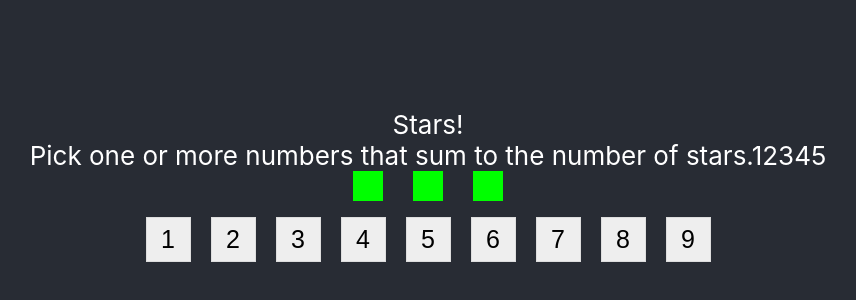
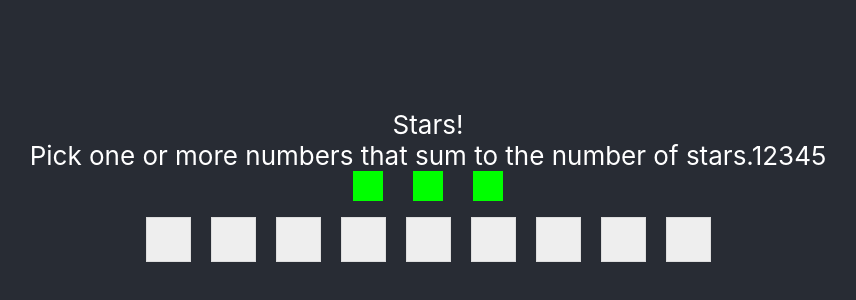
Before and after one commit to stujmar/banner-ninja, a React (Create React App) app: page / in a window 1280 px wide. Shown: the part 210-510 px from the top of the page, without its empty margins (212-1068 px from the left). Built offline with nearby package versions, Linux system fonts and the light colour scheme.

Commit message:
ButtonNumber component is working now in Stargame

```diff
--- a/src/components/ButtonNumber.js
+++ b/src/components/ButtonNumber.js
@@ -1,9 +1,10 @@
 import React from 'react'
+import { number } from './StarGame.module.css'
 
 const ButtonNumber = ({num}) => {
 
     return (
-        <button key={num} id={num} className={number}>{num}</button>
+        <button id={num} className={number}>{num}</button>
     )
 }
 
--- a/src/components/StarGame.js
+++ b/src/components/StarGame.js
@@ -2,6 +2,7 @@ import React, { useEffect, useState } from 'react'
 import Utils from '../utils/Utils';
 import Colors from '../utils/Colors';
 import {star, number } from './StarGame.module.css';
+import ButtonNumber from './ButtonNumber.js'
 
 const StarGame = () => {
     const [stars, setStars] = useState(Utils.random(1,9));
@@ -34,7 +35,7 @@ const StarGame = () => {
                 </div>
                 <div className="right">
                     {Utils.range(1,9).map(num =>
-                        <button key={num} id={num} className={number}>{num}</button>
+                        <ButtonNumber key={num} id={num} className={number} />
                     )}
                     {/* <button className="number">1</button>
                     <button className="number">2</button>
--- a/src/components/StarGame.module.css
+++ b/src/components/StarGame.module.css
@@ -49,6 +49,10 @@
     font-size: 25px;
   }
 
+  .number:hover {
+    background-color: rgb(231, 199, 199);
+  }
+
   .number:focus, .number:active {
     outline: none;
     border: thin solid #ddd;
```
